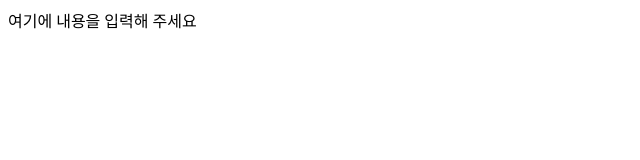
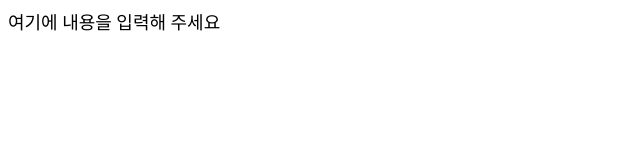
Before and after one commit to teakyungg/FakeStore, a Next.js app: page / in a window 1280 px wide. Shown: the top 160 px of the page, without its empty margins (0-640 px from the left). Built offline with nearby package versions, Linux system fonts and the light colour scheme.

Commit message:
feat/전역 반응형 적용

```diff
--- a/app/globals.scss
+++ b/app/globals.scss
@@ -0,0 +1,20 @@
+@use "./variable";
+
+// 반응형 전역 설정
+@for $screen-size from 1 through 3 {
+  // 모바일
+  @if $screen-size == 1 {
+    body {
+      font-size: nth(variable.$font-size, $screen-size);
+    }
+  }
+
+  // 테블릿, PC
+  @else {
+    @media (min-width: nth(variable.$breakpoints, $screen-size - 1)) {
+      body {
+        font-size: nth(variable.$font-size, $screen-size);
+      }
+    }
+  }
+}
```
